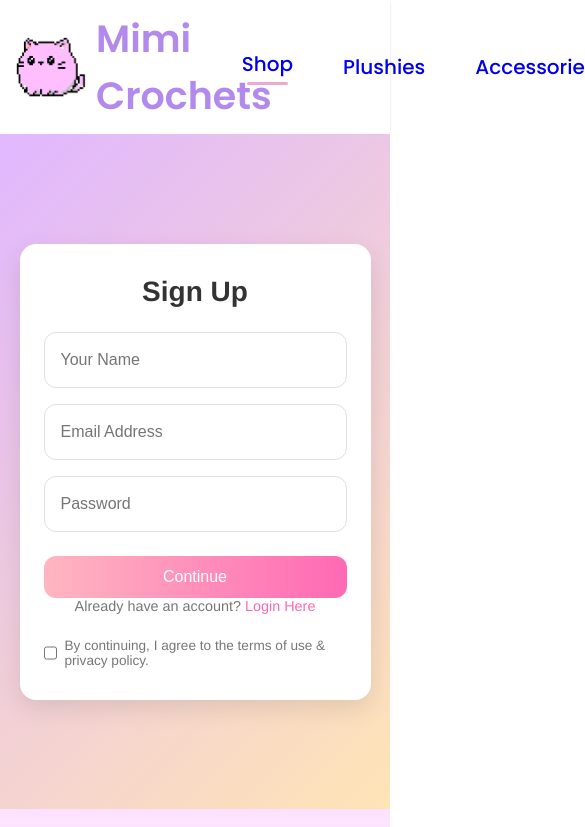
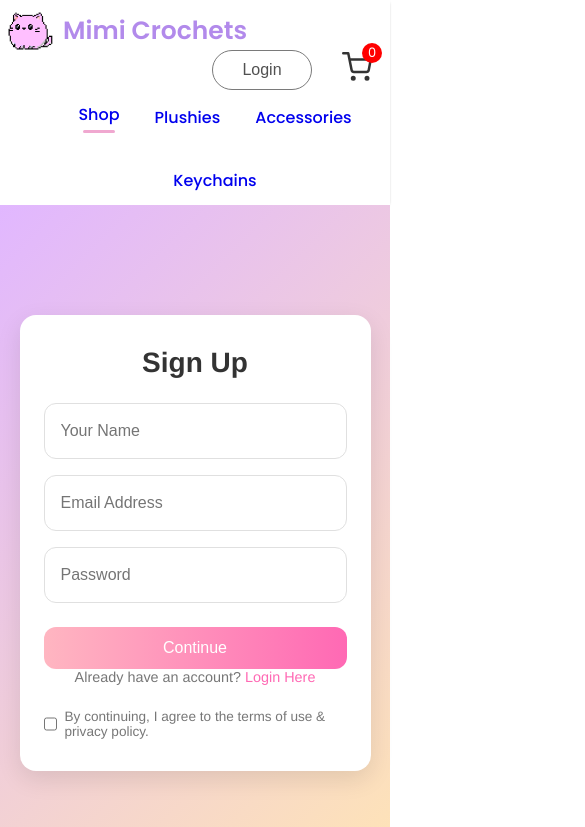
Before and after one commit to azheng05/ecommerce-platform, a React (Create React App) app in the folder frontend/: page /login in a window 390 px wide. Shown: the top 827 px of the page, 585 px wide, since content can reach past the window. Built offline with nearby package versions, Linux system fonts and the light colour scheme.

Commit message:
Made the nav bar responsive with different screen sizes

```diff
--- a/frontend/src/Components/Footer/Footer.css
+++ b/frontend/src/Components/Footer/Footer.css
@@ -23,7 +23,7 @@
 .footer-logo img {
     max-width: 100%;
     height: auto;
-    width: 70px;
+    width: 50px;
 }
 
 .footer-links {
--- a/frontend/src/Components/Navbar/Navbar.css
+++ b/frontend/src/Components/Navbar/Navbar.css
@@ -1,7 +1,8 @@
 .navbar {
     display: flex;
     justify-content: space-around;
-    padding: 10px 16px;
+    align-items: center;
+    padding: 20px 16px;
     box-shadow: 0 1px 3px -2px black;
 }
 
@@ -22,8 +23,7 @@
 
 .nav-logo img {
     max-width: 100%;
-    height: auto;
-    width: 70px;
+    width: 50px;
 }
 
 .nav-menu {
@@ -68,6 +68,7 @@
     font-weight: 500;
     background: white;
     cursor: pointer;
+    margin-left: 20px;
 }
 .nav-login-cart button:active {
     background: #f3f3f3;
@@ -92,3 +93,79 @@
     background: red;
     color: white;
 }
+
+@media(max-width: 1280px) {
+    .navbar {
+        padding: 12px 40px;
+    }
+
+    .nav-logo img {
+        width: 45px;
+    }
+
+    .nav-logo p {
+        font-size: 28px;
+    }
+
+    .nav-menu {
+        gap: 35px;
+        font-size: 16px;
+    }
+
+    .nav-login-cart {
+        gap: 30px;
+    }
+
+    .nav-login-cart button {
+        width: 130px;
+        height: 50px;
+        font-size: 16px;
+    }
+
+    .nav-cart-count {
+        margin-left: -40px;
+        font-size: 13px;
+        width: 20px;
+        height: 20px;
+    }
+}
+
+@media (max-width: 994px) {
+    .navbar {
+      padding-bottom: 12px;
+      flex-wrap: wrap;
+    }
+
+    .nav-logo {
+      order: 1;
+      flex: 1 1 auto;
+    }
+
+    .nav-login-cart {
+      order: 2;
+      flex: 1 1 auto;
+      justify-content: flex-end;
+    }
+
+    .nav-menu {
+      order: 3;
+      width: 100%;
+      justify-content: center;
+      margin-top: 12px;
+      flex-wrap: wrap;
+    }
+}
+
+@media (max-width: 570px) {
+    .navbar {
+        padding: 12px 8px;
+    }
+    .nav-login-cart button {
+        width: 100px;
+        height: 40px;
+        font-size: 16px;
+    }
+    .nav-logo p{
+        font-size: 25px;
+    }
+}
--- a/frontend/src/Components/Navbar/Navbar.jsx
+++ b/frontend/src/Components/Navbar/Navbar.jsx
@@ -16,7 +16,6 @@ export const Navbar = () => {
             <img src={logo} alt="" />
             <Link onClick={()=>setMenu("shop")} style={{ textDecoration: 'none' }} to="/" ><p>Mimi Crochets</p></Link>
         </div>
-
         <ul className="nav-menu">
             {/*When you click on a section, it will underline it*/}
             <li onClick={()=>{setMenu("shop")}}><Link style={{ textDecoration: 'none' }} to='/'>Shop</Link>{menu==="shop"?<hr/>:<></>}</li>
```
